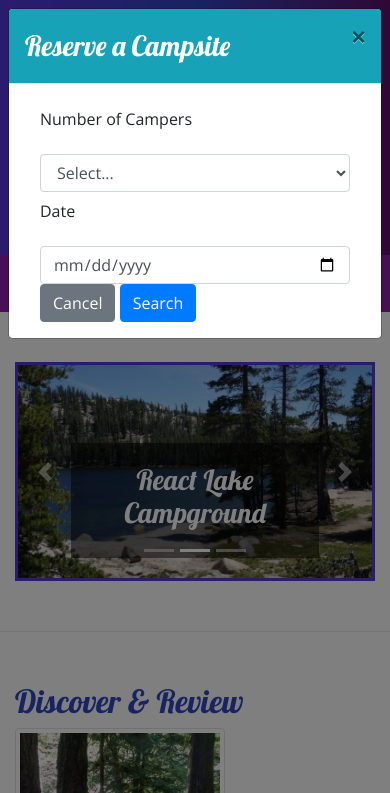
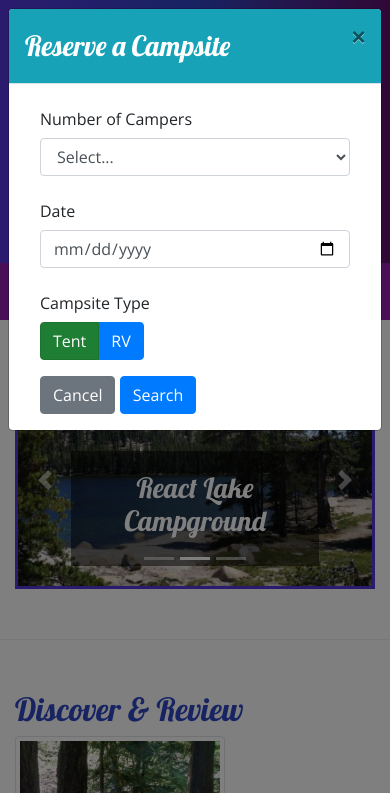
Before and after one commit to randalltr/nucampsite, a website: page index.html in a window 390 px wide. Both pictures are taken after a click on the button "Reserve Campsite". Shown: the top 793 px of the page. Drawn offline with nearby package versions, Linux system fonts and the light colour scheme.

Commit message:
added tent/rv toggle to reservation modal

```diff
--- a/index.html
+++ b/index.html
@@ -29,7 +29,7 @@
                     <h2>a better way to camp</h2>
                 </div>
                 <div class="col-md-4 col-xl-2 mt-4">
-                    <button type="button" data-toggle="modal" data-target="#reserveModal">Reserve Campsite</button>                </div>
+                    <button type="button" class="btn btn-info" data-toggle="modal" data-target="#reserveModal">Reserve Campsite</button>                </div>
             </div>
         </div>
     </header>
@@ -44,8 +44,8 @@
                 <div class="modal-body">
                     <div class="container-fluid">
                         <form>
-                            <div class="row">
-                                <label class="form-group col-form-label col-sm-6">Number of Campers</label>
+                            <div class="form-group row">
+                                <label class="col-form-label col-sm-6">Number of Campers</label>
                                 <div class="col">
                                     <select class="form-control" name="numCampers" id="numCampers">
                                         <option>Select...</option>
@@ -58,10 +58,21 @@
                                     </select>
                                 </div>
                             </div>
-                            <div class="row">
-                                <label class="form-group col-form-label col-sm-6" for="date">Date</label>
+                            <div class="form-group row">
+                                <label class="col-form-label col-sm-6" for="date">Date</label>
                                 <div class="col">
                                     <input class="form-control" type="date" id="date" name="date" placeholder="mm/dd/yyyy">
+                                </div>
+                            </div>
+                            <div class="form-group row">
+                                <label class="col-sm-6 col-form-label" for="siteType">Campsite Type</label>
+                                <div class="col-2 btn-group btn-group-toggle" data-toggle="buttons">
+                                    <label class="btn btn-success active">
+                                        <input type="radio" name="siteType" id="siteTent" autocomplete="off" checked> Tent
+                                    </label>
+                                    <label class="btn btn-primary">
+                                        <input type="radio" name="siteType" id="siteRV" autocomplete="off"> RV
+                                    </label>
                                 </div>
                             </div>
                             <div class="row">
```
